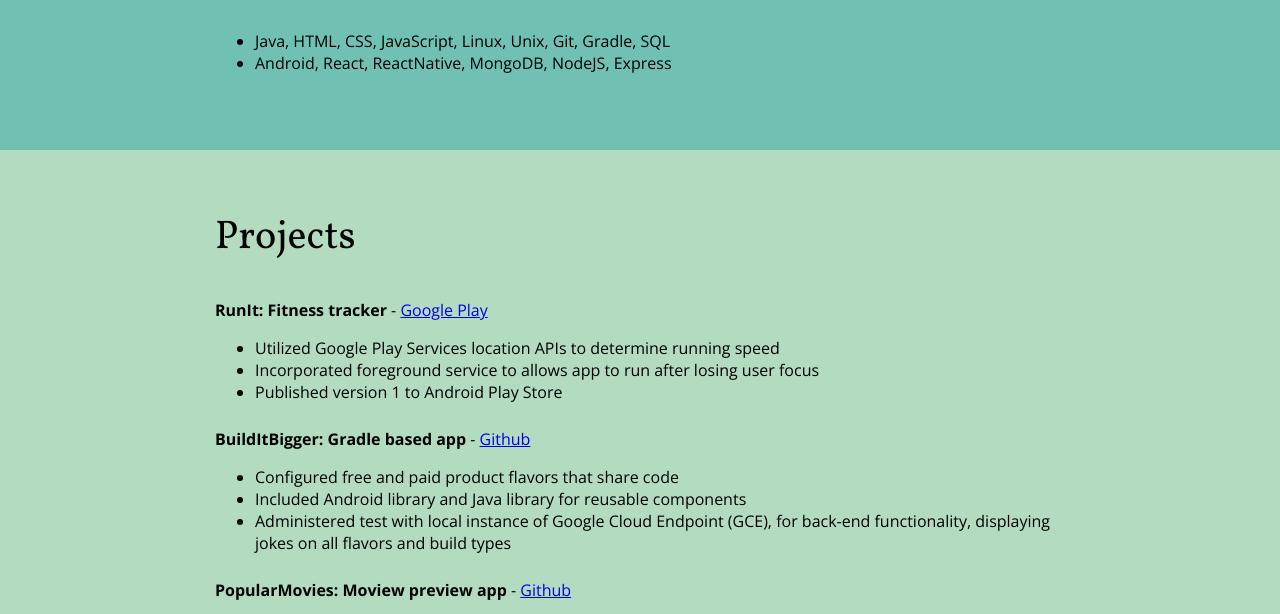
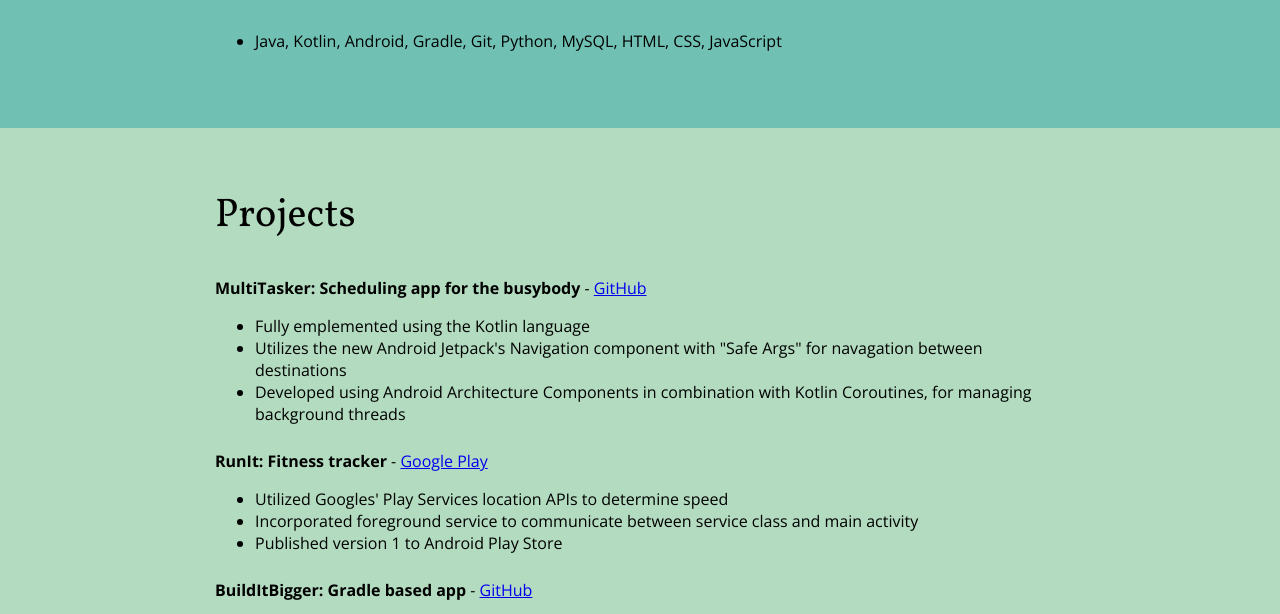
Before and after one commit to galemu2/galemu2.github.io, a plain HTML site: page index.html in a window 1280 px wide. Shown: the part 607-1221 px from the top of the page. Drawn offline with nearby package versions, Linux system fonts and the light colour scheme.

Commit message:
updated skills and added project.

```diff
--- a/index.html
+++ b/index.html
@@ -33,7 +33,7 @@
             <img class="profile-img col-narrow" src="images/G_profile2.png" alt="Girum Alemu">
             <div class="col-wide">
                 <h1>Girum Alemu</h1>
-                <h2>Full Stack Developer</h2>
+                <h2>Android Developer</h2>
                 <p>
                     Poised and focused developer committed to providing exceptional service. A dedicated performer with
                     first-rate skill set. Excellent understanding of fundamental development principles and
@@ -53,10 +53,9 @@
                 <div class="content-wrap">
                     <h2>Skills</h2>
                     <ul>
-                        <li>Java, HTML, CSS, JavaScript, Linux, Unix, Git, Gradle, SQL</li>
-                        <li>Android, React, ReactNative, MongoDB, NodeJS, Express</li>
+                        <li>Java, Kotlin, Android, Gradle, Git, Python, MySQL, HTML, CSS, JavaScript
+                        </li>
                     </ul>
-
                 </div>
             </section>
             <section id="projects" class="projects">
@@ -64,14 +63,25 @@
                 <div class="content-wrap">
                     <h2>Projects</h2>
                     <div>
+                        <p><strong>MultiTasker: Scheduling app for the busybody</strong>
+                            - <a href="https://github.com/galemu2/MultiTasker-Alarm-app-" target="_blank">GitHub</a></p>
+
+                        <ul>
+                            <li>Fully emplemented using the Kotlin language</li>
+                            <li>Utilizes the new Android Jetpack's Navigation component with "Safe Args" for navagation between destinations</li>
+                            <li>Developed using Android Architecture Components in combination with Kotlin Coroutines, for managing background threads</li>
+
+                        </ul>
+                    </div>
+                    <div>
                         <p><strong>RunIt: Fitness tracker</strong> - <a
                                 href="http://play.google.com/store/apps/details?id=com.ctrlAccess.gps.RUNit"
                                 target="_blank">Google Play</a>
                         </p>
 
                         <ul>
-                            <li>Utilized Google Play Services location APIs to determine running speed</li>
-                            <li>Incorporated foreground service to allows app to run after losing user focus</li>
+                            <li>Utilized Googles' Play Services location APIs to determine speed</li>
+                            <li>Incorporated foreground service to communicate between service class and main activity</li>
                             <li>Published version 1 to Android Play Store</li>
 
                         </ul>
@@ -79,7 +89,7 @@
 
                     <div>
                         <p><strong>BuildItBigger: Gradle based app</strong>
-                            - <a href="http://github.com/galemu2/buildItBigger" target="_blank">Github</a></p>
+                            - <a href="http://github.com/galemu2/buildItBigger" target="_blank">GitHub</a></p>
 
                         <ul>
                             <li>Configured free and paid product flavors that share code</li>
@@ -92,7 +102,7 @@
 
                     <div>
                         <p><strong>PopularMovies: Moview preview app</strong> -
-                            <a href="http://github.com/galemu2/PopularMovies" target="_blank">Github</a></p>
+                            <a href="http://github.com/galemu2/PopularMovies" target="_blank">GitHub</a></p>
                         <ul>
                             <li>Included feature to fetch and parse JSON from themovieDB API </li>
                             <li>Implemented Android Architecture Components, room, LiveData, and ViewModel, for data
@@ -130,20 +140,20 @@
 
             </section>
 
-            <!-- // Education -->
+            <!-- Education -->
             <section id="education" class="education">
                 <div class="content-wrap">
                     <h2>Education</h2>
 
                     <!-- School details: copy this whole block to add more schools. -->
-                    <div>
+                    <!-- <div>
                         <h3>Udacity</h3>
                         <p>2018<span class="education-details">&#8226</span>Certification<span
                                 class="education-details">&#8226</span>Android Developer</p>
                         <ul>
                             <li>Recipient of Grow with Google Android Developer Nanodegree Scholarship</li>
                         </ul>
-                    </div>
+                    </div> -->
                     <div>
                         <h3>Johns Hopkins University</h3>
                         <p>2015<span class="education-details">&#8226</span>M.Sc.<span
@@ -162,20 +172,25 @@
                 <!-- End of school details. -->
             </section>
 
-
-
             <section id="certification" class="certification">
                 <div class="content-wrap">
                     <h2>certification</h2>
                     <ul>
+                        <li>2018 - Udacity NanoDegree - Android Developer
+                            <ul>
+                                <li>Recipient of "Grow with Google" Android Developer Nanodegree Scholarship</li>
+                            </ul>
+                    </li>
+
                         <li>2017 - Oracle Certified Associate - Java SE 8 Programmer</li>
+
                     </ul>
                 </div>
             </section>
         </article>
     </main>
 
-    <!-- // Footer & contact info -->
+    <!-- Footer & contact info -->
     <footer id="contact" role="contentinfo">
         <div class="content-wrap">
             <h2>Contact info:</h2>
```
